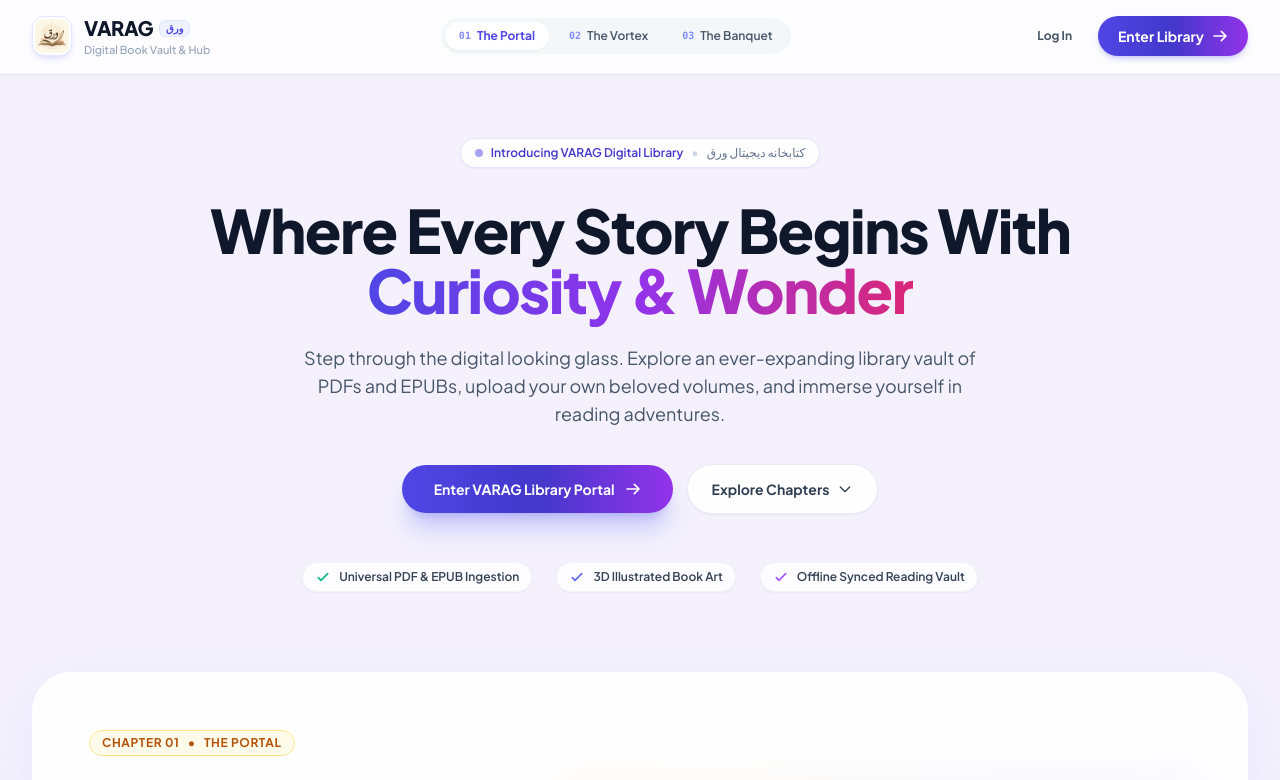
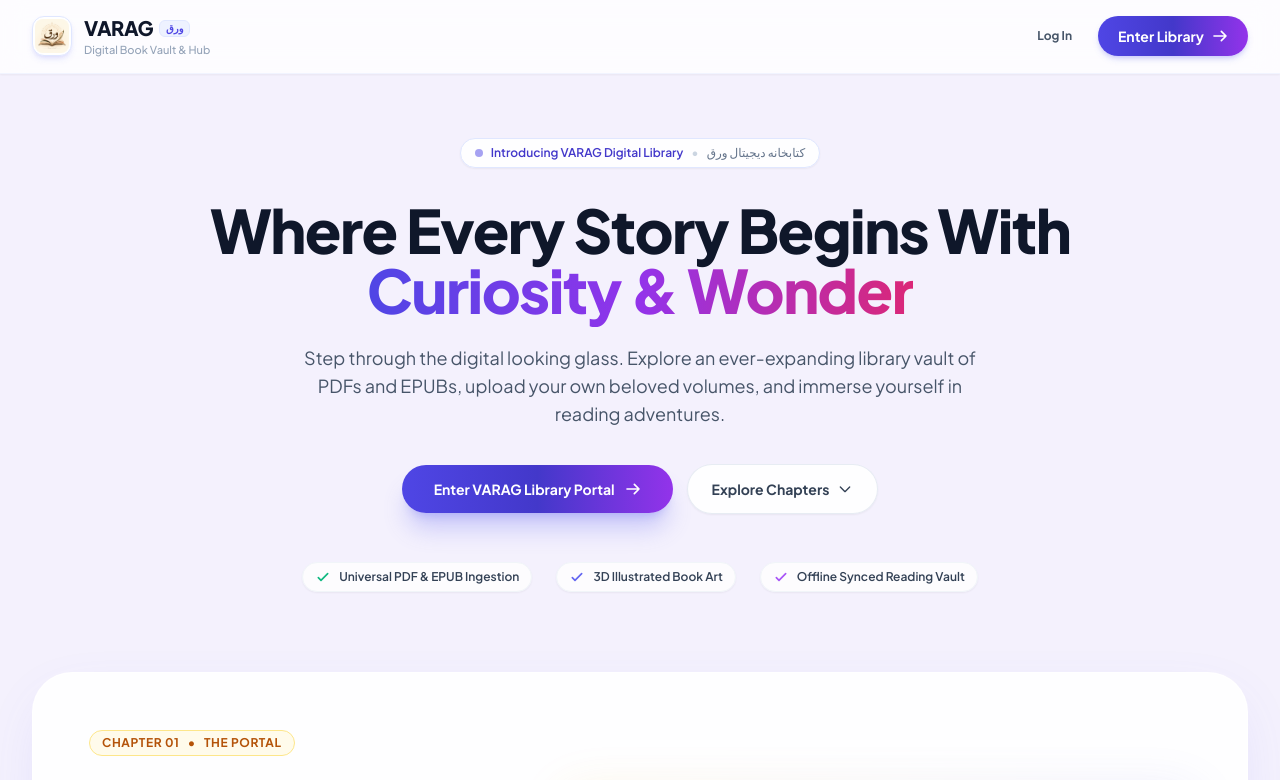
Before and after one commit to HesamPourabbasian/VARAG, a Nuxt app: page / in a window 1280 px wide. Shown: the top 780 px of the page. Built offline with nearby package versions, Linux system fonts and the light colour scheme.

Commit message:
fix: remove chapter jump nav buttons from intro header

```diff
--- a/app/pages/index.vue
+++ b/app/pages/index.vue
@@ -26,24 +26,6 @@
             <p class="text-[11px] text-slate-400 font-medium">Digital Book Vault & Hub</p>
           </div>
         </NuxtLink>
-
-        <!-- Chapter Quick Jump Navigation (Hidden on small mobile) -->
-        <nav class="hidden md:flex items-center gap-1.5 bg-slate-100/80 p-1 rounded-full text-xs font-semibold text-slate-600">
-          <button
-            v-for="(chapter, idx) in chapters"
-            :key="chapter.id"
-            @click="scrollToChapter(chapter.id)"
-            :class="[
-              'px-3.5 py-1.5 rounded-full transition-all duration-200 flex items-center gap-1.5',
-              activeChapter === chapter.id
-                ? 'bg-white text-indigo-600 shadow-sm font-bold'
-                : 'hover:text-slate-900'
-            ]"
-          >
-            <span class="text-[10px] text-indigo-400 font-mono">0{{ idx + 1 }}</span>
-            <span>{{ chapter.navTitle }}</span>
-          </button>
-        </nav>
 
         <!-- Action CTA Buttons (SPECIFIC BUTTON TO ENTER LANDING PAGE) -->
         <div class="flex items-center gap-2.5">
```
